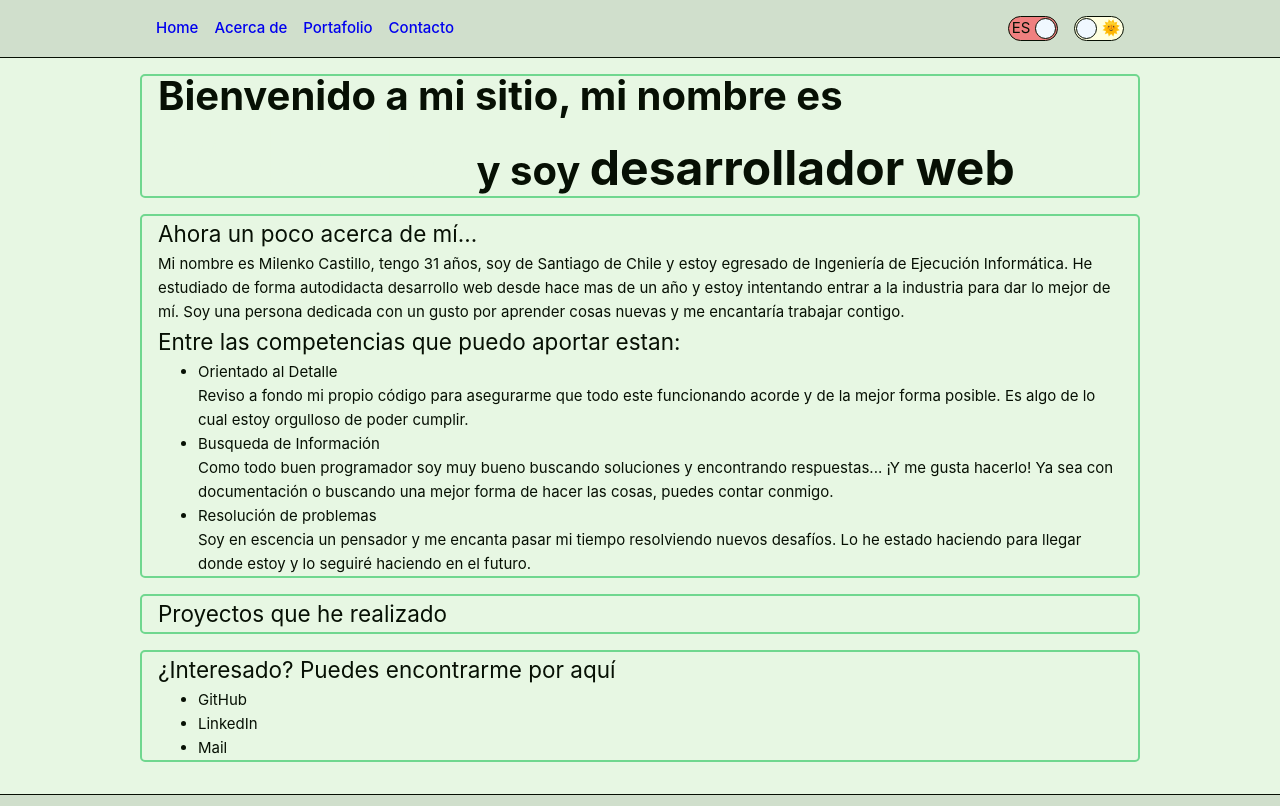
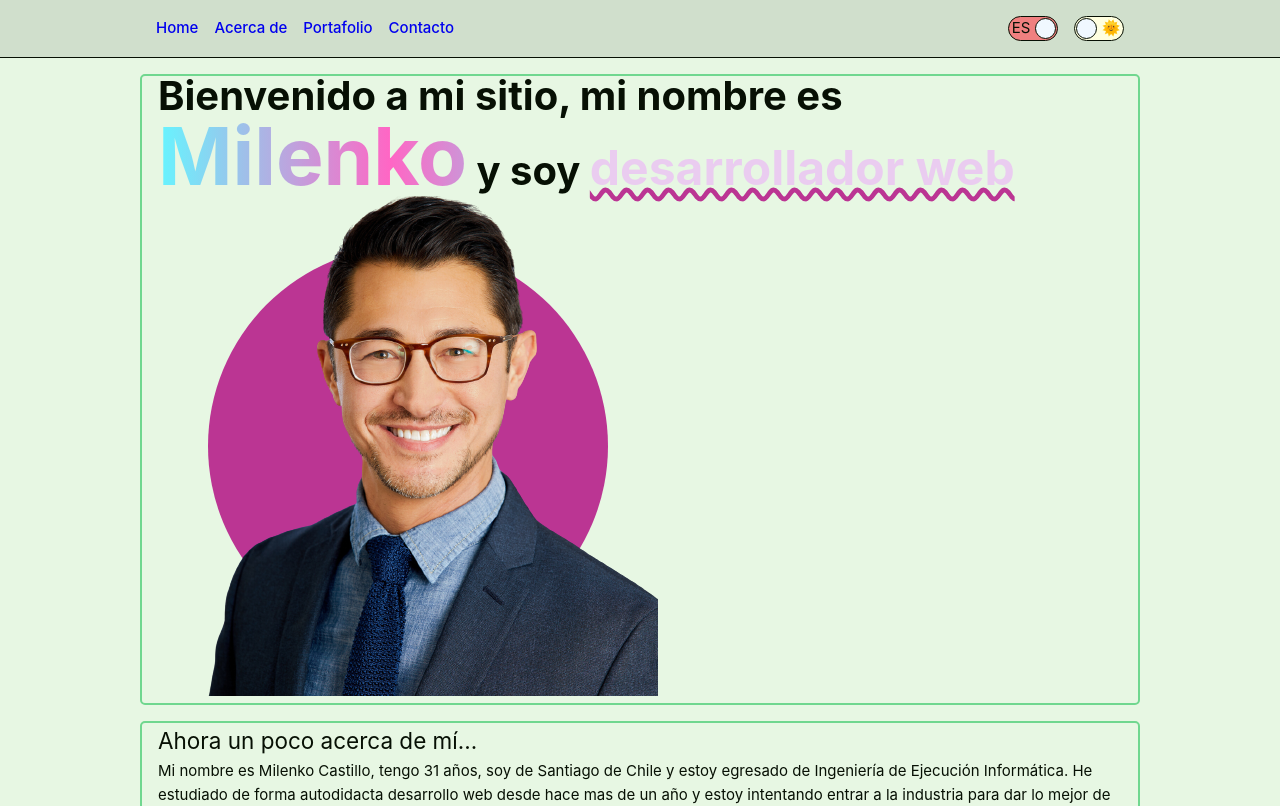
Before and after one commit to stixbunny/portfolio, a Vue app: page / in a window 1280 px wide. Shown: the top 806 px of the page. Built offline with nearby package versions, Linux system fonts and the light colour scheme.

Commit message:
home style

```diff
--- a/src/assets/base.css
+++ b/src/assets/base.css
@@ -47,6 +47,10 @@
   font-weight: normal;
 }
 
+html {
+  scroll-behavior: smooth;
+}
+
 body {
   min-height: 100vh;
   color: var(--color-text);
--- a/src/components/HomeSection.vue
+++ b/src/components/HomeSection.vue
@@ -6,6 +6,7 @@ const { t } = useI18n();
 
 <template>
   <section id="home">
+    <div id="title">
       <i18n-t keypath="home.welcome" tag="h1" scope="global">
         <template v-slot:name>
           <span>{{ t('home.milenko') }}</span>
@@ -14,10 +15,29 @@ const { t } = useI18n();
           <span>{{ t('home.webdeveloper') }}</span>
         </template>
       </i18n-t>
+    </div>
+    <div id="profile-pic">
+      <svg viewBox="0 0 100 100" xmlns="http://www.w3.org/2000/svg">
+        <circle cx="50" cy="50" r="50" />
+      </svg>
+      <img src="../assets/img/profile.png" alt="Milenko Castillo profile picture." />
+    </div>
   </section>
 </template>
 
 <style scoped>
+#home {
+  display: flex;
+  align-items: center;
+  flex-flow: row wrap;
+}
+#title {
+  /* flex-grow: 1; */
+}
+#profile-pic {
+  position: relative;
+  display: inline-block;
+}
 h1 {
   font-size: 2.5rem;
   line-height: 1;
@@ -29,14 +49,55 @@ span {
 }
 /* Name */
 span:first-child {
-  /* display: block; */
-  color: var(--color-background);
   font-size: 5rem;
-  text-shadow: 0 0 2px 2px var(--color-text);
+  --bg-size: 300%;
+  --color-one: hsl(54, 100%, 70%);
+  --color-two: hsl(184, 100%, 70%);
+  --color-three: hsl(323, 100%, 70%);
+  background: linear-gradient(
+      90deg,
+      var(--color-one),
+      var(--color-two),
+      var(--color-three),
+      var(--color-two),
+      var(--color-one)
+    )
+    0 0 / var(--bg-size) 100%;
+  color: transparent;
+  background-clip: text;
+  -webkit-background-clip: text;
+  animation: move-bg 8s infinite linear;
+}
+@keyframes move-bg {
+  to {
+    background-position: var(--bg-size) 0;
+  }
 }
 /* Title */
 span:nth-child(2) {
   /* display: block; */
   font-size: 3rem;
+  color: var(--color-secondary);
+  text-decoration-line: underline;
+  text-decoration-color: var(--color-accent);
+  text-decoration-style: wavy;
+  /* text-shadow:
+    1px 1px 1px var(--color-text),
+    1px -1px 1px var(--color-text),
+   -1px  1px 1px var(--color-text),
+   -1px -1px 1px var(--color-text); */
+}
+svg {
+  position: absolute;
+  scale: 80%;
+  /* width: max-content; */
+  display: block;
+  margin: auto;
+  fill: var(--color-accent);
+  z-index: -1;
+}
+img {
+  /* display: block; */
+  width: 100%;
 }
 </style>
```
Also changed, not shown: src/assets/img/logo.svg (renamed from src/assets/logo.svg). Lines whose indentation alone changed are shown as unchanged.
